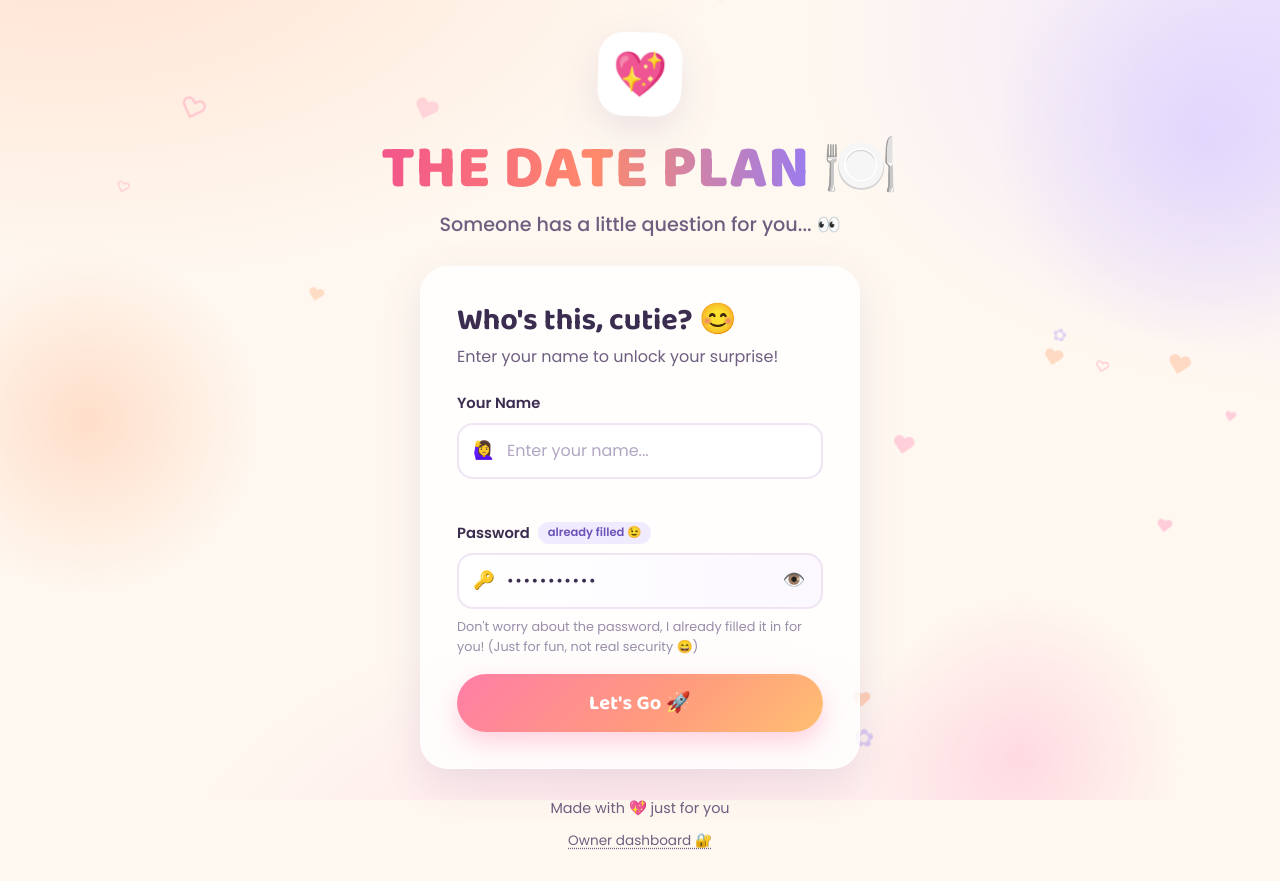
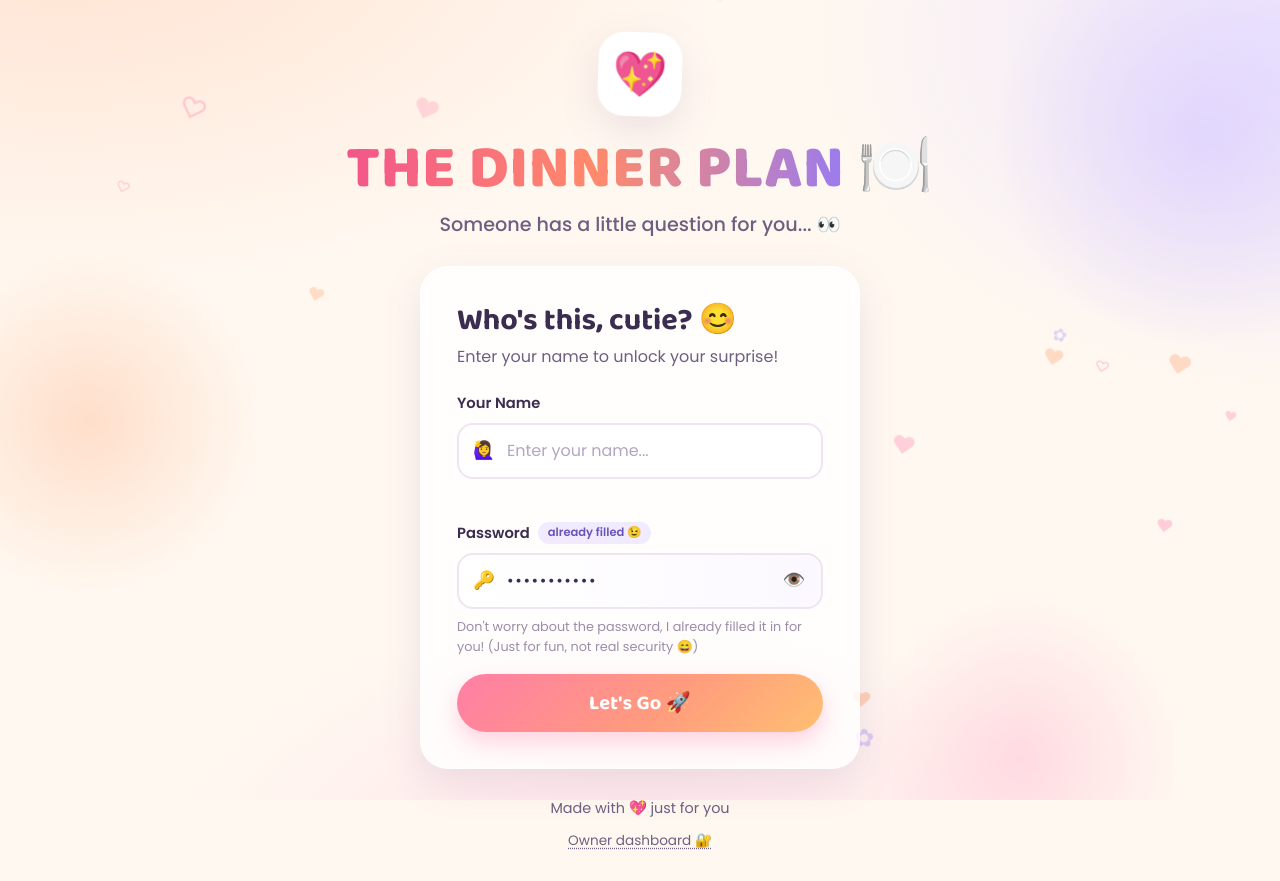
Before and after one commit to w2mohdkamranforwork-droid/mk_asks, a plain HTML site: page ask_pk/index.html in a window 1280 px wide. Drawn offline with nearby package versions, Linux system fonts and the light colour scheme.

Commit message:
Rename landing title from "The Date Plan" to "The Dinner Plan"
Co-Authored-By: Claude Opus 5.5 <noreply@anthropic.com>

```diff
--- a/ask_pk/index.html
+++ b/ask_pk/index.html
@@ -3,7 +3,7 @@
 <head>
     <meta charset="UTF-8">
     <meta name="viewport" content="width=device-width, initial-scale=1.0, viewport-fit=cover">
-    <title>Date Invitation 💖</title>
+    <title>The Dinner Plan 💖</title>
     <link rel="preconnect" href="https://fonts.googleapis.com">
     <link rel="preconnect" href="https://fonts.gstatic.com" crossorigin>
     <link href="https://fonts.googleapis.com/css2?family=Baloo+2:wght@500;600;700;800&family=Poppins:wght@400;500;600&display=swap" rel="stylesheet">
@@ -826,7 +826,7 @@
         <section class="screen screen--login is-active" id="screenLogin" aria-labelledby="loginTitle">
             <header class="brand">
                 <div class="brand__badge" aria-hidden="true">💖</div>
-                <h1 class="brand__title"><span class="grad-text">The Date Plan</span>&nbsp;<span class="emoji">🍽️</span></h1>
+                <h1 class="brand__title"><span class="grad-text">The Dinner Plan</span>&nbsp;<span class="emoji">🍽️</span></h1>
                 <p class="brand__subtitle">Someone has a little question for you...&nbsp;👀</p>
             </header>
 
```
